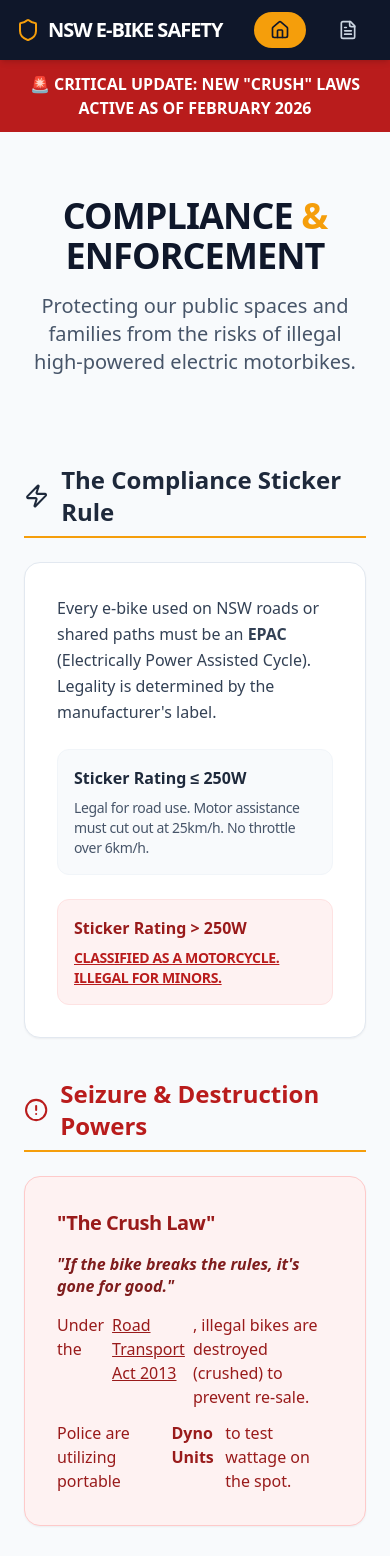
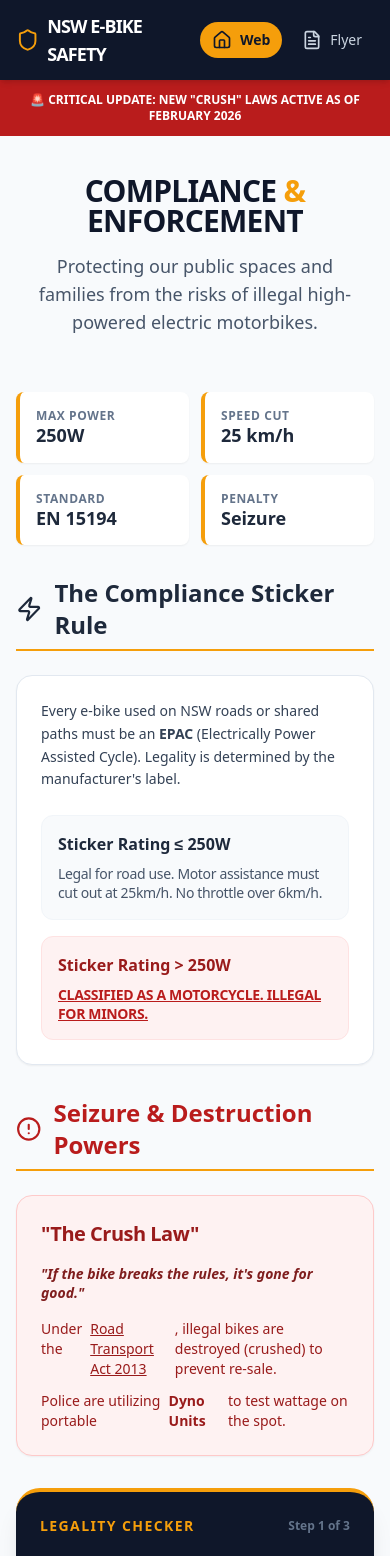
Before and after one commit to njhod1/ebike-regulation-portal, a React (Vite) app: page / in a window 390 px wide. Shown: the top 1556 px of the page. Built offline with nearby package versions, Linux system fonts and the light colour scheme.

Commit message:
Mobile Responsive checks

```diff
--- a/index.html
+++ b/index.html
@@ -2,12 +2,15 @@
 <html lang="en" prefix="og: http://ogp.me/ns#">
   <head>
     <meta charset="UTF-8" />
-    <!-- Updated Favicon Link -->
+    <!-- Updated Favicon & Apple Touch Icon -->
     <link rel="icon" type="image/svg+xml" href="/favicon.svg" />
-    <meta name="viewport" content="width=device-width, initial-scale=1.0" />
+    <link rel="apple-touch-icon" href="/favicon.svg" />
+    <meta name="viewport" content="width=device-width, initial-scale=1.0, maximum-scale=5.0" />
 
     <!-- Mobile Browser Theme Color -->
     <meta name="theme-color" content="#0f172a" />
+    <meta name="apple-mobile-web-app-capable" content="yes" />
+    <meta name="apple-mobile-web-app-status-bar-style" content="black-translucent" />
 
     <!-- Google Site Verification -->
     <meta name="google-site-verification" content="google93cc7acf4c60246f" />
--- a/src/App.jsx
+++ b/src/App.jsx
@@ -5,23 +5,19 @@ import { Shield, FileText, Home, Info, Scale, ExternalLink, Zap, AlertCircle, Ch
  * HELPER COMPONENTS
  */
 
-function SectionHeader({ title, icon: Icon, color = "text-slate-800" }) {
-  return (
+const SectionHeader = ({ title, icon: Icon, color = "text-slate-800" }) => (
   <div className="flex items-center gap-3 mb-6 border-b-2 border-amber-500 pb-2">
     {Icon && <Icon className={color} size={28} />}
     <h2 className={`text-2xl font-bold ${color}`}>{title}</h2>
   </div>
 );
-}
 
-function StatBox({ label, value }) {
-  return (
+const StatBox = ({ label, value }) => (
   <div className="bg-white p-4 rounded-lg shadow-sm border-l-4 border-amber-500">
     <p className="text-xs font-semibold text-slate-500 uppercase tracking-wider">{label}</p>
-      <p className="text-lg font-bold text-slate-800">{value}</p>
+    <p className="text-lg font-bold text-slate-800 leading-tight">{value}</p>
   </div>
 );
-}
 
 /**
  * INTERACTIVE LEGALITY QUIZ COMPONENT
@@ -60,14 +56,14 @@ function LegalityQuiz() {
 
   if (step < questions.length) {
     return (
-      <div className="bg-slate-900 text-white p-8 rounded-3xl shadow-xl border-t-4 border-amber-500 animate-in slide-in-from-bottom-4 duration-500">
+      <div className="bg-slate-900 text-white p-6 sm:p-8 rounded-3xl shadow-xl border-t-4 border-amber-500 animate-in slide-in-from-bottom-4 duration-500">
         <div className="flex justify-between items-center mb-6">
           <span className="text-amber-500 font-bold text-sm tracking-widest uppercase">Legality Checker</span>
           <span className="text-slate-500 text-xs font-bold">Step {step + 1} of 3</span>
         </div>
         <h3 className="text-xl font-bold mb-4 leading-tight">{questions[step].question}</h3>
         <p className="text-slate-400 text-sm mb-8 italic">{questions[step].info}</p>
-        <div className="flex gap-4">
+        <div className="flex flex-col sm:flex-row gap-4">
           <button
             onClick={() => handleAnswer(true)}
             className="flex-1 py-4 bg-amber-500 text-slate-900 font-black rounded-xl hover:bg-amber-400 transition-colors uppercase tracking-tight"
@@ -88,7 +84,7 @@ function LegalityQuiz() {
   const isLegal = answers.sticker && answers.wattage && answers.speed;
 
   return (
-    <div className={`p-8 rounded-3xl shadow-xl border-t-4 animate-in zoom-in-95 duration-500 ${isLegal ? 'bg-emerald-50 border-emerald-500' : 'bg-red-50 border-red-500'}`}>
+    <div className={`p-6 sm:p-8 rounded-3xl shadow-xl border-t-4 animate-in zoom-in-95 duration-500 ${isLegal ? 'bg-emerald-50 border-emerald-500' : 'bg-red-50 border-red-500'}`}>
       <div className="text-center">
         {isLegal ? (
           <>
@@ -99,8 +95,8 @@ function LegalityQuiz() {
         ) : (
           <>
             <XCircle className="text-red-500 mx-auto mb-4" size={64} />
-            <h3 className="text-3xl font-black text-red-900 uppercase tracking-tighter mb-2">ILLEGAL FOR ROAD USE</h3>
-            <p className="text-red-800 font-medium mb-6">Based on your answers, this device is classified as a <strong>Motorcycle</strong> and is subject to seizure.</p>
+            <h3 className="text-2xl sm:text-3xl font-black text-red-900 uppercase tracking-tighter mb-2 leading-none">ILLEGAL FOR ROAD USE</h3>
+            <p className="text-red-800 font-medium mb-6 mt-2">Based on your answers, this device is classified as a <strong>Motorcycle</strong> and is subject to seizure.</p>
           </>
         )}
         <button
@@ -117,7 +113,7 @@ function LegalityQuiz() {
 /**
  * MAIN APP COMPONENT
  */
-export default function App() {
+const App = () => {
   const [activeTab, setActiveTab] = useState('website');
 
   const navItems = [
@@ -134,27 +130,28 @@ export default function App() {
   };
 
   return (
-    <div className="min-h-screen bg-slate-50 font-sans text-slate-900">
+    <div className="min-h-screen bg-slate-50 font-sans text-slate-900 overflow-x-hidden">
       {/* Navigation Header */}
       <nav className="bg-slate-900 text-white sticky top-0 z-50 shadow-md print:hidden">
         <div className="max-w-6xl mx-auto px-4 py-3 flex justify-between items-center">
           <div className="flex items-center gap-2">
             <Shield className="text-amber-500" />
-            <span className="font-black text-xl tracking-tighter uppercase">NSW E-Bike Safety</span>
+            <span className="font-black text-lg sm:text-xl tracking-tighter uppercase">NSW E-Bike Safety</span>
           </div>
-          <div className="flex gap-4">
+          <div className="flex gap-2 sm:gap-4">
             {navItems.map((item) => (
               <button
                 key={item.id}
                 onClick={() => setActiveTab(item.id)}
-                className={`flex items-center gap-2 px-4 py-2 rounded-full transition-all ${
+                className={`flex items-center gap-2 px-3 sm:px-4 py-2 rounded-full transition-all text-sm sm:text-base ${
                   activeTab === item.id
                     ? 'bg-amber-500 text-slate-900 font-bold'
                     : 'hover:bg-slate-800 text-slate-300'
                 }`}
               >
                 {item.icon}
-                <span className="hidden sm:inline">{item.label}</span>
+                <span className="hidden md:inline">{item.label}</span>
+                <span className="md:hidden">{item.id === 'website' ? 'Web' : 'Flyer'}</span>
               </button>
             ))}
           </div>
@@ -163,43 +160,51 @@ export default function App() {
 
       {/* Warning Banner */}
       {activeTab === 'website' && (
-        <div className="bg-red-700 text-white py-3 text-center font-bold px-4 print:hidden">
+        <div className="bg-red-700 text-white py-3 text-center font-bold px-4 text-xs sm:text-sm print:hidden">
           🚨 CRITICAL UPDATE: NEW "CRUSH" LAWS ACTIVE AS OF FEBRUARY 2026
         </div>
       )}
 
       {/* Main Content Area */}
-      <main className="max-w-6xl mx-auto p-6">
+      <main className="max-w-6xl mx-auto p-4 sm:p-6">
 
         {activeTab === 'website' && (
           <div className="animate-in fade-in duration-500">
             {/* Hero Section */}
-            <header className="mb-12 text-center py-10">
-              <h1 className="text-4xl sm:text-6xl font-black text-slate-900 mb-4 tracking-tight">
+            <header className="mb-8 sm:mb-12 text-center py-6 sm:py-10">
+              <h1 className="text-3xl sm:text-5xl lg:text-6xl font-black text-slate-900 mb-4 tracking-tight leading-none">
                 COMPLIANCE <span className="text-amber-500">&</span> ENFORCEMENT
               </h1>
-              <p className="text-xl text-slate-600 max-w-2xl mx-auto">
+              <p className="text-lg sm:text-xl text-slate-600 max-w-2xl mx-auto px-2">
                 Protecting our public spaces and families from the risks of illegal high-powered electric motorbikes.
               </p>
             </header>
 
+            {/* Quick Stats Grid */}
+            <div className="grid grid-cols-2 md:grid-cols-4 gap-3 sm:gap-4 mb-8 sm:mb-12">
+              <StatBox label="Max Power" value="250W" />
+              <StatBox label="Speed Cut" value="25 km/h" />
+              <StatBox label="Standard" value="EN 15194" />
+              <StatBox label="Penalty" value="Seizure" />
+            </div>
+
             <div className="grid grid-cols-1 lg:grid-cols-3 gap-8 mb-12">
               {/* Left Column: Compliance Info */}
-              <div className="lg:col-span-2 space-y-10">
+              <div className="lg:col-span-2 space-y-8 sm:space-y-10">
                 <section>
                   <SectionHeader title="The Compliance Sticker Rule" icon={Zap} />
-                  <div className="bg-white p-8 rounded-2xl shadow-sm border border-slate-200">
-                    <p className="mb-4 text-slate-700 leading-relaxed">
+                  <div className="bg-white p-6 sm:p-8 rounded-2xl shadow-sm border border-slate-200">
+                    <p className="mb-4 text-slate-700 leading-relaxed text-sm sm:text-base">
                       Every e-bike used on NSW roads or shared paths must be an <strong>EPAC</strong> (Electrically Power Assisted Cycle). Legality is determined by the manufacturer's label.
                     </p>
-                    <div className="grid grid-cols-1 sm:grid-cols-2 gap-6 mt-6">
+                    <div className="grid grid-cols-1 sm:grid-cols-2 gap-4 sm:gap-6 mt-6">
                       <div className="p-4 bg-slate-50 rounded-xl border border-slate-100">
                         <h4 className="font-bold text-slate-800 mb-2">Sticker Rating ≤ 250W</h4>
-                        <p className="text-sm text-slate-600 font-medium tracking-tight">Legal for road use. Motor assistance must cut out at 25km/h. No throttle over 6km/h.</p>
+                        <p className="text-sm text-slate-600 font-medium tracking-tight leading-snug">Legal for road use. Motor assistance must cut out at 25km/h. No throttle over 6km/h.</p>
                       </div>
                       <div className="p-4 bg-red-50 rounded-xl border border-red-100">
                         <h4 className="font-bold text-red-800 mb-2">Sticker Rating {">"} 250W</h4>
-                        <p className="text-sm text-red-700 font-bold tracking-tight uppercase underline">Classified as a Motorcycle. Illegal for minors.</p>
+                        <p className="text-sm text-red-700 font-bold tracking-tight uppercase underline leading-snug">Classified as a Motorcycle. Illegal for minors.</p>
                       </div>
                     </div>
                   </div>
@@ -207,12 +212,12 @@ export default function App() {
 
                 <section>
                   <SectionHeader title="Seizure & Destruction Powers" icon={AlertCircle} color="text-red-700" />
-                  <div className="bg-red-50 p-8 rounded-2xl shadow-sm border border-red-200">
+                  <div className="bg-red-50 p-6 sm:p-8 rounded-2xl shadow-sm border border-red-200">
                     <h3 className="text-xl font-bold text-red-800 mb-4 tracking-tight">"The Crush Law"</h3>
-                    <p className="text-red-900 mb-4 font-bold italic leading-snug">
+                    <p className="text-red-900 mb-4 font-bold italic leading-snug text-sm sm:text-base">
                       "If the bike breaks the rules, it's gone for good."
                     </p>
-                    <ul className="space-y-3 text-red-800">
+                    <ul className="space-y-3 text-red-800 text-sm sm:text-base">
                       <li className="flex gap-2 font-medium">Under the <a href={LINKS.ROAD_TRANSPORT_ACT} className="underline hover:text-red-600" target="_blank" rel="noreferrer">Road Transport Act 2013</a>, illegal bikes are destroyed (crushed) to prevent re-sale.</li>
                       <li className="flex gap-2 font-medium">Police are utilizing portable <strong>Dyno Units</strong> to test wattage on the spot.</li>
                     </ul>
@@ -222,10 +227,9 @@ export default function App() {
 
               {/* Right Column: Interactive Quiz & Risk Sidebar */}
               <div className="space-y-6">
-                {/* INTERACTIVE QUIZ INTEGRATION */}
                 <LegalityQuiz />
 
-                <div className="bg-slate-900 text-white p-8 rounded-3xl shadow-xl border-t-4 border-red-500">
+                <div className="bg-slate-900 text-white p-6 sm:p-8 rounded-3xl shadow-xl border-t-4 border-red-500">
                   <h3 className="text-2xl font-black mb-4 text-amber-500 uppercase tracking-tighter leading-none">Parents: Is your house at risk?</h3>
                   <p className="text-slate-300 text-sm leading-relaxed mb-6">
                     If an underage rider causes injury on an illegal e-bike, the financial fallout is catastrophic.
@@ -234,7 +238,7 @@ export default function App() {
                   <div className="space-y-6">
                     <div className="border-l-2 border-red-500 pl-4">
                       <h4 className="font-bold text-red-400 uppercase text-xs tracking-widest mb-1">01. No Insurance</h4>
-                      <p className="text-xs text-slate-400">Home & Contents policies exclude "unregistered motor vehicles." Illegal e-bikes are motorcycles.</p>
+                      <p className="text-xs text-slate-400 leading-snug">Home & Contents policies exclude "unregistered motor vehicles." Illegal e-bikes are motorcycles.</p>
                     </div>
                     <div className="border-l-2 border-red-500 pl-4">
                       <h4 className="font-bold text-red-400 text-lg uppercase tracking-tighter mb-1 leading-none">02. ASSET SEIZURE</h4>
@@ -246,21 +250,21 @@ export default function App() {
             </div>
 
             {/* Footer Reference Section */}
-            <footer className="mt-20 border-t border-slate-200 pt-10 pb-20">
+            <footer className="mt-12 sm:mt-20 border-t border-slate-200 pt-10 pb-20">
               <div className="grid grid-cols-1 md:grid-cols-2 gap-10">
                 <div>
-                  <h3 className="font-bold text-slate-800 mb-4 uppercase text-sm tracking-widest underline decoration-amber-500 underline-offset-4">Statutory Library</h3>
+                  <h3 className="font-bold text-slate-800 mb-4 uppercase text-xs sm:text-sm tracking-widest underline decoration-amber-500 underline-offset-4">Statutory Library</h3>
                   <div className="space-y-3">
-                    <a href={LINKS.ROAD_RULES} target="_blank" rel="noreferrer" className="flex items-center gap-2 text-blue-600 hover:underline text-sm font-bold"><ExternalLink size={14}/> Road Rules 2014 (NSW)</a>
-                    <a href={LINKS.ROAD_TRANSPORT_ACT} target="_blank" rel="noreferrer" className="flex items-center gap-2 text-blue-600 hover:underline text-sm font-bold"><ExternalLink size={14}/> Road Transport Act 2013 (NSW)</a>
-                    <a href={LINKS.VEHICLE_STANDARDS_ACT} target="_blank" rel="noreferrer" className="flex items-center gap-2 text-blue-600 hover:underline text-sm font-bold"><ExternalLink size={14}/> Road Vehicle Standards Act 2018 (Cth)</a>
+                    <a href={LINKS.ROAD_RULES} target="_blank" rel="noreferrer" className="flex items-center gap-2 text-blue-600 hover:underline text-xs sm:text-sm font-bold"><ExternalLink size={14}/> Road Rules 2014 (NSW)</a>
+                    <a href={LINKS.ROAD_TRANSPORT_ACT} target="_blank" rel="noreferrer" className="flex items-center gap-2 text-blue-600 hover:underline text-xs sm:text-sm font-bold"><ExternalLink size={14}/> Road Transport Act 2013 (NSW)</a>
+                    <a href={LINKS.VEHICLE_STANDARDS_ACT} target="_blank" rel="noreferrer" className="flex items-center gap-2 text-blue-600 hover:underline text-xs sm:text-sm font-bold"><ExternalLink size={14}/> Road Vehicle Standards Act 2018 (Cth)</a>
                   </div>
                 </div>
                 <div>
-                  <h3 className="font-bold text-slate-800 mb-4 uppercase text-sm tracking-widest underline decoration-amber-500 underline-offset-4">Safety & Compliance</h3>
+                  <h3 className="font-bold text-slate-800 mb-4 uppercase text-xs sm:text-sm tracking-widest underline decoration-amber-500 underline-offset-4">Safety & Compliance</h3>
                   <div className="space-y-3">
-                    <a href={LINKS.TfNSW_EBIKES} target="_blank" rel="noreferrer" className="flex items-center gap-2 text-blue-600 hover:underline text-sm font-bold"><ExternalLink size={14}/> TfNSW: E-bike Safety & Sticker Info</a>
-                    <a href={LINKS.FAMILY_ADVICE_PDF} target="_blank" rel="noreferrer" className="flex items-center gap-2 text-blue-600 hover:underline text-sm font-bold"><ExternalLink size={14}/> Advice for families (Official PDF)</a>
+                    <a href={LINKS.TfNSW_EBIKES} target="_blank" rel="noreferrer" className="flex items-center gap-2 text-blue-600 hover:underline text-xs sm:text-sm font-bold"><ExternalLink size={14}/> TfNSW: E-bike Safety & Sticker Info</a>
+                    <a href={LINKS.FAMILY_ADVICE_PDF} target="_blank" rel="noreferrer" className="flex items-center gap-2 text-blue-600 hover:underline text-xs sm:text-sm font-bold"><ExternalLink size={14}/> Advice for families (Official PDF)</a>
                   </div>
                 </div>
               </div>
@@ -268,14 +272,15 @@ export default function App() {
           </div>
         )}
 
-        {/* A4 Flyer View */}
+        {/* A4 Flyer View - Updated for Mobile Responsiveness */}
         {activeTab === 'flyer' && (
-          <div className="flex flex-col items-center py-10">
-            <div className="bg-white shadow-2xl overflow-hidden print:shadow-none mb-10 border-[12px] border-slate-900"
+          <div className="flex flex-col items-center py-6 sm:py-10">
+            <div className="w-full max-w-full overflow-x-auto overflow-y-hidden pb-10 flex flex-col items-center cursor-grab active:cursor-grabbing">
+              <div className="bg-white shadow-2xl overflow-hidden print:shadow-none border-[6px] sm:border-[12px] border-slate-900 origin-top scale-[0.4] sm:scale-[0.6] md:scale-100 transition-transform mb-[-400px] sm:mb-[-300px] md:mb-10"
                    style={{ width: '210mm', minHeight: '297mm', padding: '15mm' }}>
 
                 <div className="bg-slate-900 text-white text-center py-8 -mx-6 -mt-6">
-                <h1 className="text-5xl font-black tracking-tighter uppercase">E-Bike Warning</h1>
+                  <h1 className="text-5xl font-black tracking-tighter uppercase leading-none">E-Bike Warning</h1>
                   <p className="text-xl font-bold text-amber-500 uppercase tracking-widest mt-1">NSW Compliance Notice 2026</p>
                 </div>
 
@@ -339,8 +344,8 @@ export default function App() {
 
                 <div className="mt-12 p-6 bg-slate-900 text-white rounded-xl flex justify-between items-center">
                   <div>
-                  <h4 className="font-black text-amber-500 text-lg uppercase tracking-widest">Statutory Reference</h4>
-                  <p className="text-[10px] opacity-70">Current as of February 2026.</p>
+                    <h4 className="font-black text-amber-500 text-lg uppercase tracking-widest leading-none">Statutory Reference</h4>
+                    <p className="text-[10px] opacity-70 mt-1">Current as of February 2026.</p>
                   </div>
                   <div className="text-right text-[10px] opacity-80 font-mono leading-relaxed uppercase">
                     Road Vehicle Standards Act 2018 (Cth)<br/>
@@ -358,8 +363,12 @@ export default function App() {
                 </div>
               </div>
             </div>
+            <p className="text-slate-400 text-xs italic mt-4 md:hidden">Tip: Pinch to zoom or swipe the flyer to view the full details.</p>
+          </div>
         )}
       </main>
     </div>
   );
-}
+};
+
+export default App;
```
Lines whose indentation alone changed are shown as unchanged.
